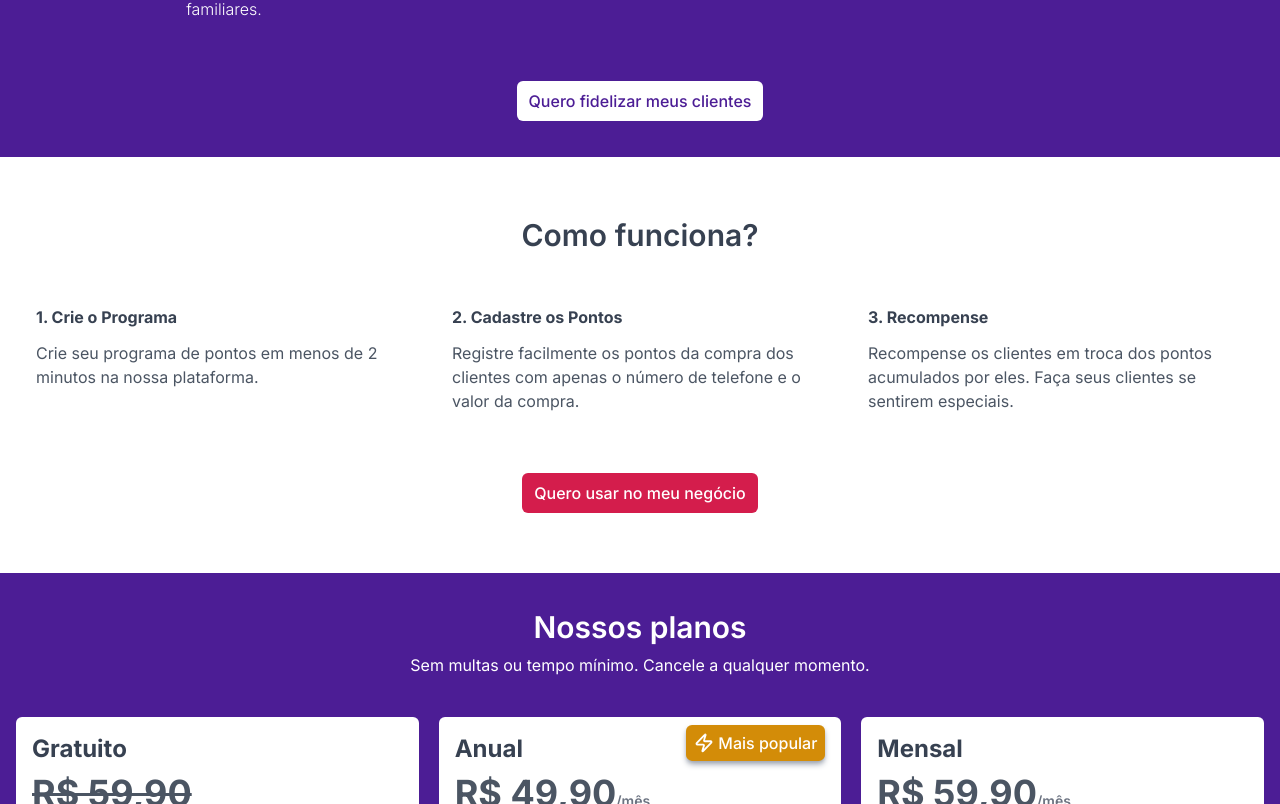
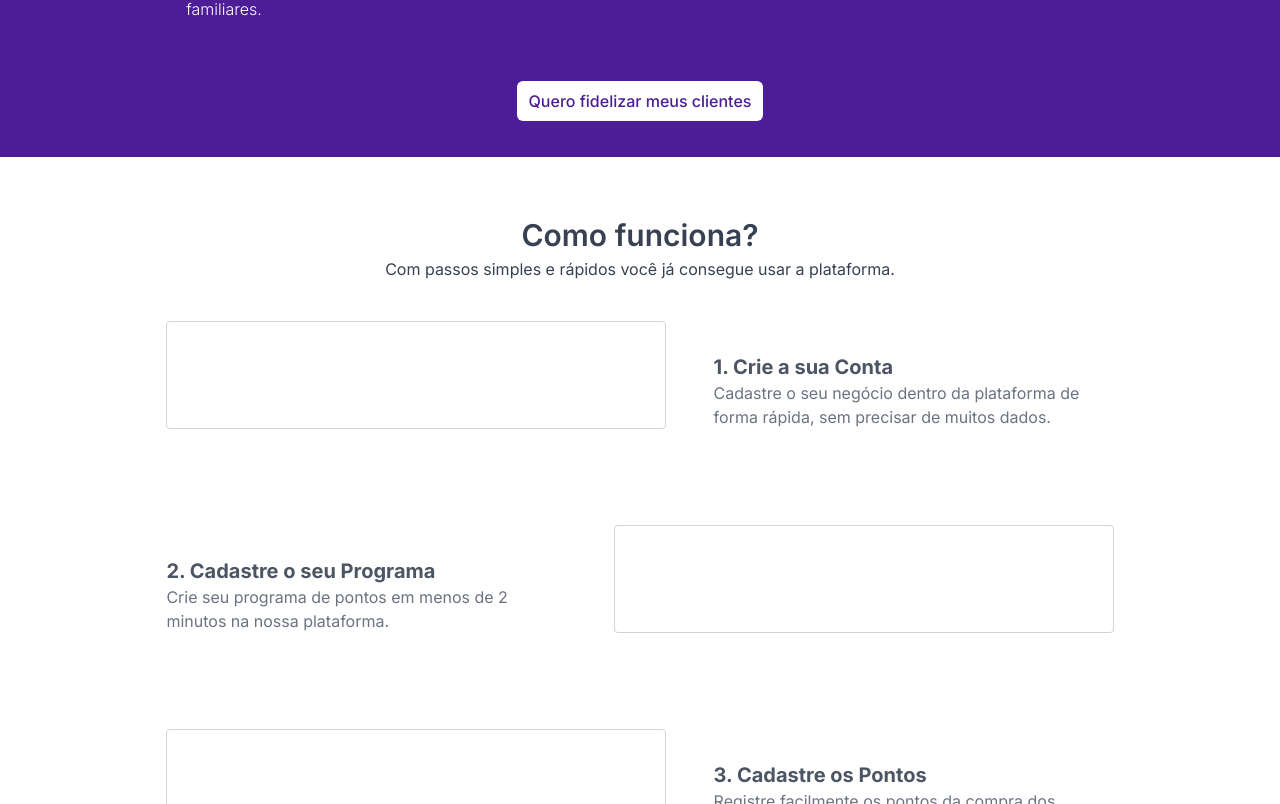
Before and after one commit to ponto-ja/landing-page, a Next.js app: page / in a window 1280 px wide. Shown: the part 1996-2800 px from the top of the page. Built offline with nearby package versions, Linux system fonts and the light colour scheme; no server answers.

Commit message:
feat: add videos on how it works step

```diff
--- a/src/app/layout.tsx
+++ b/src/app/layout.tsx
@@ -33,6 +33,7 @@ export default function RootLayout({
   return (
     <html lang="pt-br" className={`${inter.variable} antialiased`}>
       <head>
+        <script src="https://fast.wistia.com/assets/external/E-v1.js" async />
         <script
           type="text/javascript"
           dangerouslySetInnerHTML={{
--- a/src/components/how-it-works-step.tsx
+++ /dev/null
@@ -1,17 +0,0 @@
-import { FC } from 'react';
-
-type HowItWorksStepProps = {
-  title: string;
-  description: string;
-};
-
-export const HowItWorksStep: FC<HowItWorksStepProps> = ({ title, description }) => {
-  return (
-    <div className="max-w-[440px] w-full p-5 flex flex-col items-start justify-center gap-3 max-[750px]:max-w-full max-[750px]:p-0 max-[750px]:gap-1">
-      <p className="font-inter font-bold text-base text-gray-700">{title}</p>
-      <p className="w-full text-left font-inter font-normal text-base text-gray-600">
-        {description}
-      </p>
-    </div>
-  );
-};
--- a/src/components/how-it-works.tsx
+++ b/src/components/how-it-works.tsx
@@ -1,31 +1,91 @@
+'use client';
+
 import { CTAToWebsite } from './cta-to-website';
-import { HowItWorksStep } from './how-it-works-step';
 
 export const HowItWorks = () => {
   return (
     <section className="w-full mt-[24px] bg-white p-4" id="como-funciona?">
-      <h2 className="w-full text-center font-inter font-semibold text-2xl md:text-3xl text-gray-700 mt-5">
+      <h2 className="w-full text-center font-inter font-semibold text-2xl md:text-3xl text-gray-700 mt-5 max-[840px]:mt-2">
         Como funciona?
       </h2>
+      <p className="font-inter text-center text-gray-700 text-base mt-1 mb-10">
+        Com passos simples e rápidos você já consegue usar a plataforma.
+      </p>
 
-      <div className="w-fit grid grid-cols-3 items-start mt-8 mx-auto max-[1200px]:grid-cols-2 max-[750px]:grid-cols-1 max-[750px]:gap-y-7">
-        <HowItWorksStep
-          title="1. Crie o Programa"
-          description="Crie seu programa de pontos em menos de 2 minutos na nossa plataforma."
-        />
-        <HowItWorksStep
-          title="2. Cadastre os Pontos"
-          description="Registre facilmente os pontos da compra dos clientes com apenas o número de telefone e o valor da compra."
-        />
-        <HowItWorksStep
-          title="3. Recompense"
-          description="Recompense os clientes em troca dos pontos acumulados por eles. Faça seus clientes se sentirem especiais."
-        />
+      <div className="flex flex-row gap-[48px] justify-center max-[840px]:flex-col-reverse max-[840px]:items-center max-[840px]:gap-[18px]">
+        <div className="w-[40%] rounded-[4px] max-[1105px]:w-[60%] max-[840px]:w-full border-[1px] border-gray-300 overflow-hidden">
+          <div
+            className="wistia_embed wistia_async_uaq6ik8cww playerColor=4c1d95 autoPlay=true videoFoam=true settingsControl=false playbar=false playButton=false muted=false controlsVisibleOnLoad=false volumeControl=false smallPlayButton=false playlistLoop=true"
+            style={{ width: '100%', height: '100%' }}
+          />
+        </div>
+        <div className="mt-8 max-[840px]:mt-0">
+          <p className="font-inter font-bold text-gray-600 text-xl max-[840px]:text-[18px]">
+            1. Crie a sua Conta
+          </p>
+          <p className="max-w-[400px] w-full text-left font-inter font-normal text-base text-gray-500 max-[840px]:max-w-full">
+            Cadastre o seu negócio dentro da plataforma de forma rápida, sem precisar de
+            muitos dados.
+          </p>
+        </div>
+      </div>
+
+      <div className="flex flex-row-reverse gap-[48px] justify-center mt-[96px] max-[840px]:flex-col-reverse max-[840px]:items-center max-[840px]:gap-[18px] max-[840px]:mt-[20px]">
+        <div className="w-[40%] rounded-[4px] max-[1105px]:w-[60%] max-[840px]:w-full border-[1px] border-gray-300 overflow-hidden">
+          <div
+            className="wistia_embed wistia_async_x3qd99mt64 playerColor=4c1d95 autoPlay=true videoFoam=true settingsControl=false playbar=false playButton=false muted=false controlsVisibleOnLoad=false volumeControl=false smallPlayButton=false playlistLoop=true"
+            style={{ width: '100%', height: '100%' }}
+          />
+        </div>
+        <div className="mt-8 max-[840px]:mt-4">
+          <p className="font-inter font-bold text-gray-600 text-xl max-[840px]:text-[18px]">
+            2. Cadastre o seu Programa
+          </p>
+          <p className="max-w-[400px] w-full text-left font-inter font-normal text-base text-gray-500 max-[840px]:max-w-full">
+            Crie seu programa de pontos em menos de 2 minutos na nossa plataforma.
+          </p>
+        </div>
+      </div>
+
+      <div className="flex flex-row gap-[48px] justify-center mt-[96px] max-[840px]:flex-col-reverse max-[840px]:items-center max-[840px]:gap-[18px] max-[840px]:mt-[20px]">
+        <div className="w-[40%] rounded-[4px] max-[1105px]:w-[60%] max-[840px]:w-full border-[1px] border-gray-300 overflow-hidden">
+          <div
+            className="wistia_embed wistia_async_v8uhq38lmv playerColor=4c1d95 autoPlay=true videoFoam=true settingsControl=false playbar=false playButton=false muted=false controlsVisibleOnLoad=false volumeControl=false smallPlayButton=false playlistLoop=true"
+            style={{ width: '100%', height: '100%' }}
+          />
+        </div>
+        <div className="mt-8 max-[840px]:mt-4">
+          <p className="font-inter font-bold text-gray-600 text-xl max-[840px]:text-[18px]">
+            3. Cadastre os Pontos
+          </p>
+          <p className="max-w-[400px] w-full text-left font-inter font-normal text-base text-gray-500 max-[840px]:max-w-full">
+            Registre facilmente os pontos da compra dos clientes com apenas o número de
+            telefone e o valor da compra.
+          </p>
+        </div>
+      </div>
+
+      <div className="flex flex-row-reverse gap-[48px] justify-center mt-[96px] max-[840px]:flex-col-reverse max-[840px]:items-center max-[840px]:gap-[18px] max-[840px]:mt-[20px]">
+        <div className="w-[40%] rounded-[4px] max-[1105px]:w-[60%] max-[840px]:w-full border-[1px] border-gray-300 overflow-hidden">
+          <div
+            className="wistia_embed wistia_async_kpy4hlpe99 playerColor=4c1d95 autoPlay=true videoFoam=true settingsControl=false playbar=false playButton=false muted=false controlsVisibleOnLoad=false volumeControl=false smallPlayButton=false playlistLoop=true"
+            style={{ width: '100%', height: '100%' }}
+          />
+        </div>
+        <div className="mt-8 max-[840px]:mt-4">
+          <p className="font-inter font-bold text-gray-600 text-xl max-[840px]:text-[18px]">
+            4. Recompense
+          </p>
+          <p className="max-w-[400px] w-full text-left font-inter font-normal text-base text-gray-500 max-[840px]:max-w-full">
+            Recompense os clientes em troca dos pontos acumulados por eles. Faça seus
+            clientes se sentirem especiais
+          </p>
+        </div>
       </div>
 
       <CTAToWebsite
         title="Quero usar no meu negócio"
-        className="bg-[#d41d4c] mb-5 mt-10"
+        className="bg-[#4c1d95] mb-5 mt-[50px]"
       />
     </section>
   );
```
